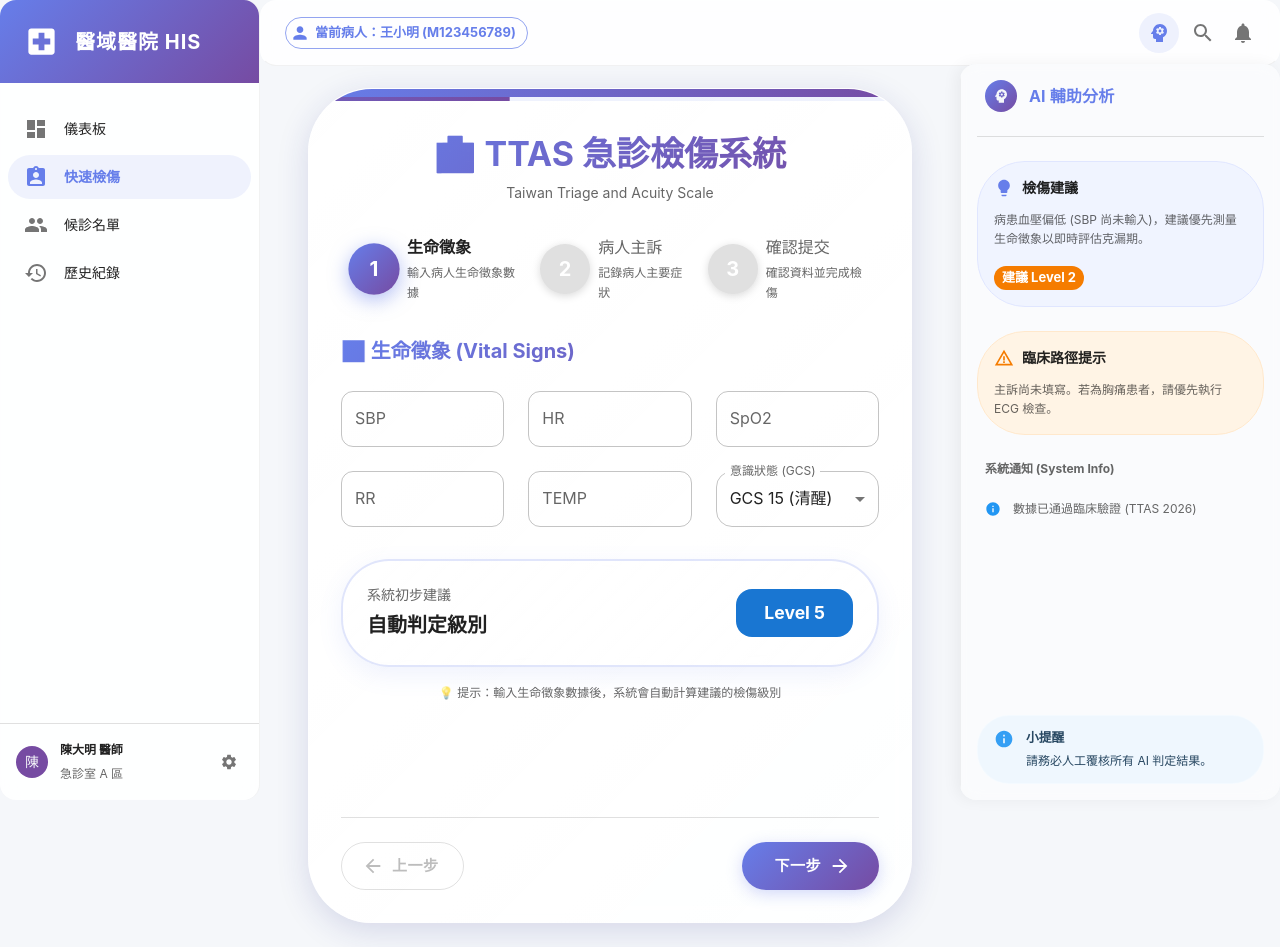
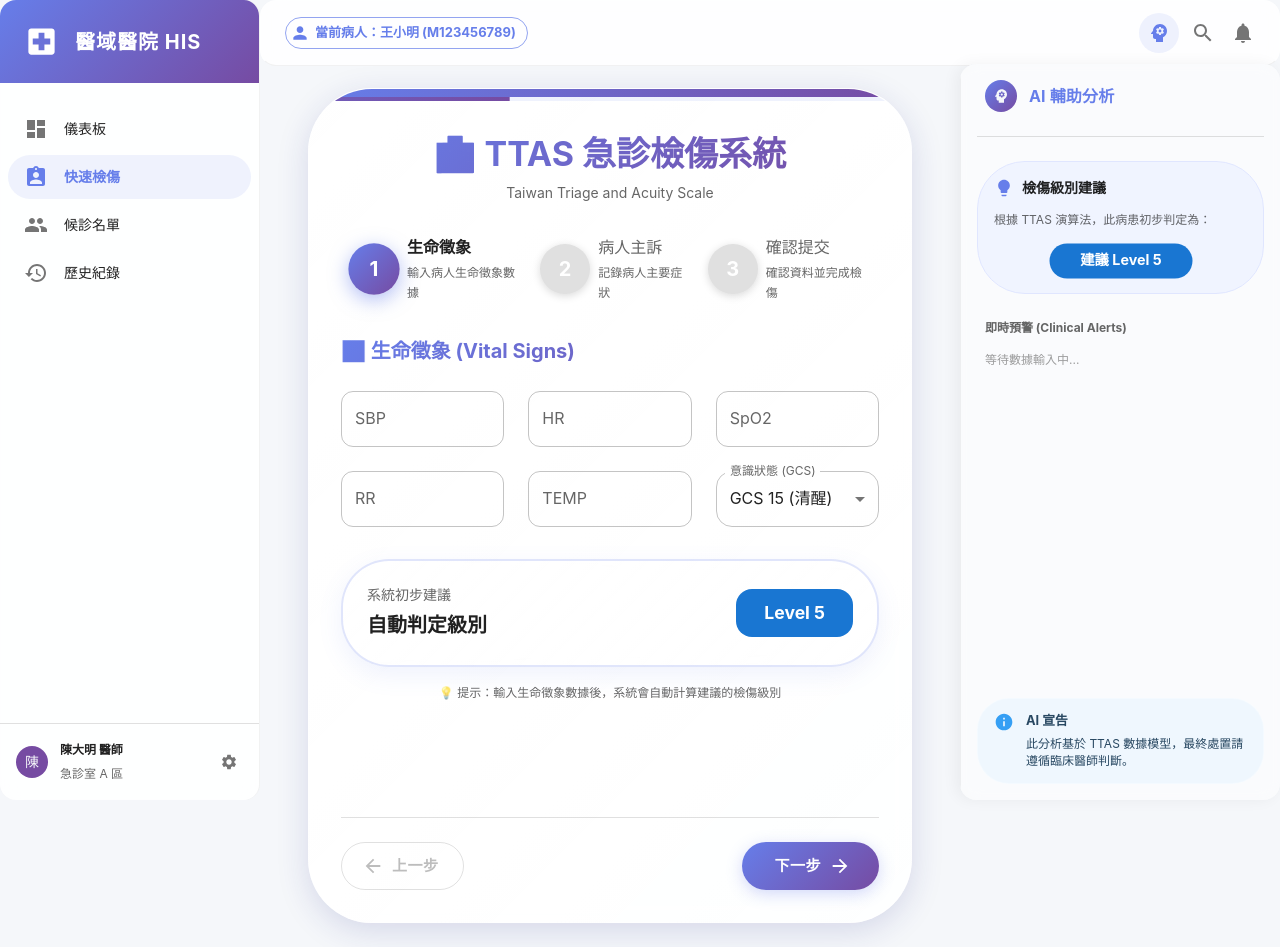
Before and after one commit to smlht2005/triage-ttas-example, a React (Vite) app: page / in a window 1280 px wide. Built offline with nearby package versions, Linux system fonts and the light colour scheme.

Commit message:
Refactor: Implemented Reactive AI Insights in InfoBar - Linked form state to real-time clinical alerts and triage level suggestions

```diff
--- a/src/components/InfoBar.tsx
+++ b/src/components/InfoBar.tsx
@@ -1,28 +1,58 @@
 /**
  * 專案名稱：醫域醫院 HIS 系統
  * 檔案名稱：InfoBar.tsx
- * 修改日期：2026-02-02
+ * 修改日期：2026-02-03
  * 修改人員：Tao (AI Assistant)
- * 修改說明：右側輔助資訊欄，顯示 AI 輔助分析、檢傷建議與臨床提示
+ * 修改說明：實現反應式 AI 輔助分析，根據生命徵象即時顯示臨床預警
  */
 import React from 'react';
 import {
   Box, Typography, Paper, Stack, Divider, Chip,
-  List, ListItem, ListItemIcon, ListItemText, Alert, AlertTitle
+  List, ListItem, ListItemIcon, ListItemText, Alert, AlertTitle, Avatar
 } from '@mui/material';
 import {
   Psychology as AIIcon,
   Lightbulb as SuggestIcon,
-  Assignment as PathIcon,
   WarningAmber as AlertIcon,
-  Info as InfoIcon
+  Info as InfoIcon,
+  CheckCircle as HealthyIcon
 } from '@mui/icons-material';
-import { SHADOWS, GRADIENTS } from '../theme/theme';
+import { GRADIENTS } from '../theme/theme';
+import { TriageFormData } from '../hooks/useTriageForm';
+import { LEVEL_COLORS, TriageLevel } from '../constants';
+import { safeParseInt } from '../utils/triageCalculator';
 
-export const InfoBar: React.FC = () => {
+interface InfoBarProps {
+  formData?: TriageFormData;
+  autoLevel?: number;
+}
+
+export const InfoBar: React.FC<InfoBarProps> = ({ formData, autoLevel = 5 }) => {
+  const vitals = formData?.vitals;
+
+  // 臨床警示邏輯
+  const getClinicalWarnings = () => {
+    const warnings = [];
+    const sbp = safeParseInt(vitals?.sbp);
+    const spo2 = safeParseInt(vitals?.spo2);
+    const hr = safeParseInt(vitals?.hr);
+
+    if (sbp > 0 && sbp < 90) warnings.push({ type: 'error', text: 'SBP < 90: 疑似低血壓休克風險！' });
+    if (spo2 > 0 && spo2 < 90) warnings.push({ type: 'error', text: 'SpO2 < 90%: 嚴重低氧血症，需立即給氧。' });
+    if (hr > 120) warnings.push({ type: 'warning', text: 'HR > 120: 心搏過速，請排除疼痛或脫水。' });
+
+    if (warnings.length === 0 && sbp > 0) {
+        warnings.push({ type: 'success', text: '目前監測數據尚在穩定範圍。' });
+    }
+
+    return warnings;
+  };
+
+  const warnings = getClinicalWarnings();
+
   return (
     <Box sx={{
-      width: 320,
+      width: '100%',
       height: '100%',
       display: 'flex',
       flexDirection: 'column',
@@ -30,7 +60,8 @@ export const InfoBar: React.FC = () => {
       p: 2,
       bgcolor: 'rgba(255, 255, 255, 0.5)',
       backdropFilter: 'blur(5px)',
-      borderLeft: '1px solid rgba(0,0,0,0.05)'
+      borderLeft: '1px solid rgba(0,0,0,0.05)',
+      overflowY: 'auto'
     }}>
       {/* 標題區 */}
       <Stack direction="row" alignItems="center" spacing={1.5} sx={{ px: 1 }}>
@@ -51,56 +82,66 @@ export const InfoBar: React.FC = () => {
 
       <Divider />
 
-      {/* 檢傷建議區 */}
+      {/* 即時建議區 */}
       <Paper elevation={0} sx={{ p: 2, borderRadius: 3, bgcolor: '#f0f4ff', border: '1px solid #e0e6ff' }}>
         <Stack direction="row" alignItems="center" spacing={1} sx={{ mb: 1.5 }}>
           <SuggestIcon color="primary" fontSize="small" />
-          <Typography variant="body2" sx={{ fontWeight: 'bold' }}>檢傷建議</Typography>
+          <Typography variant="body2" sx={{ fontWeight: 'bold' }}>檢傷級別建議</Typography>
         </Stack>
-        <Typography variant="caption" color="text.secondary" component="div" sx={{ lineHeight: 1.6 }}>
-          病患血壓偏低 (SBP 尚未輸入)，建議優先測量生命徵象以即時評估克漏期。
+        <Typography variant="caption" color="text.secondary" component="div" sx={{ lineHeight: 1.6, mb: 2 }}>
+          根據 TTAS 演算法，此病患初步判定為：
         </Typography>
-        <Box sx={{ mt: 2 }}>
-          <Chip label="建議 Level 2" size="small" sx={{ bgcolor: '#f57c00', color: 'white', fontWeight: 'bold' }} />
+        <Box sx={{ display: 'flex', justifyContent: 'center' }}>
+          <Chip
+            label={`建議 Level ${autoLevel}`}
+            size="medium"
+            sx={{
+                bgcolor: LEVEL_COLORS[autoLevel as TriageLevel],
+                color: 'white',
+                fontWeight: 'bold',
+                px: 2,
+                transform: 'scale(1.1)'
+            }}
+          />
         </Box>
       </Paper>
 
+      {/* 臨床警示與路徑 */}
+      <Box sx={{ px: 1 }}>
+        <Typography variant="caption" color="text.secondary" sx={{ fontWeight: 'bold', mb: 1.5, display: 'block' }}>
+          即時預警 (Clinical Alerts)
+        </Typography>
+        <Stack spacing={2}>
+          {warnings.length > 0 ? warnings.map((w, i) => (
+            <Alert key={i} severity={w.type as any} variant="outlined" sx={{ borderRadius: 2, py: 0 }}>
+              <Typography variant="caption" sx={{ fontWeight: 600 }}>{w.text}</Typography>
+            </Alert>
+          )) : (
+            <Typography variant="caption" color="text.disabled">等待數據輸入中...</Typography>
+          )}
+        </Stack>
+      </Box>
+
       {/* 臨床路徑提示 */}
+      {autoLevel <= 2 && (
         <Paper elevation={0} sx={{ p: 2, borderRadius: 3, bgcolor: '#fff4e5', border: '1px solid #ffe8cc' }}>
           <Stack direction="row" alignItems="center" spacing={1} sx={{ mb: 1.5 }}>
             <AlertIcon sx={{ color: '#f57c00' }} fontSize="small" />
-          <Typography variant="body2" sx={{ fontWeight: 'bold' }}>臨床路徑提示</Typography>
+            <Typography variant="body2" sx={{ fontWeight: 'bold' }}>危急臨床路徑</Typography>
           </Stack>
           <Typography variant="caption" color="text.secondary" component="div" sx={{ lineHeight: 1.6 }}>
-          主訴尚未填寫。若為胸痛患者，請優先執行 ECG 檢查。
+            建議立即啟動 **快速通關路徑**，通知急救團隊並準備生理監視器。
           </Typography>
         </Paper>
-
-      {/* 歷史類似案例 */}
-      <Box sx={{ px: 1 }}>
-        <Typography variant="caption" color="text.secondary" sx={{ fontWeight: 'bold', mb: 1, display: 'block' }}>
-          系統通知 (System Info)
-        </Typography>
-        <List dense>
-          <ListItem disablePadding sx={{ mb: 1 }}>
-            <ListItemIcon sx={{ minWidth: 28 }}><InfoIcon sx={{ fontSize: 16 }} color="info" /></ListItemIcon>
-            <ListItemText
-              primary="數據已通過臨床驗證 (TTAS 2026)"
-              primaryTypographyProps={{ variant: 'caption', color: 'text.secondary' }}
-            />
-          </ListItem>
-        </List>
-      </Box>
+      )}
 
       <Box sx={{ flexGrow: 1 }} />
 
       {/* 底部導引 */}
       <Alert severity="info" icon={<InfoIcon fontSize="small" />} sx={{ borderRadius: 2, '& .MuiAlert-message': { fontSize: '0.75rem' } }}>
-        <AlertTitle sx={{ fontSize: '0.8rem', fontWeight: 'bold' }}>小提醒</AlertTitle>
-        請務必人工覆核所有 AI 判定結果。
+        <AlertTitle sx={{ fontSize: '0.8rem', fontWeight: 'bold' }}>AI 宣告</AlertTitle>
+        此分析基於 TTAS 數據模型，最終處置請遵循臨床醫師判斷。
       </Alert>
     </Box>
   );
 };
-
-import { Avatar } from '@mui/material';
--- a/src/components/MainLayout.tsx
+++ b/src/components/MainLayout.tsx
@@ -30,6 +30,8 @@ import { TriageDashboard } from './TriageDashboard';
 import { PatientList } from './PatientList';
 import { StepperForm } from './StepperForm';
 import { InfoBar } from './InfoBar';
+import { useTriageForm } from '../hooks/useTriageForm';
+import { FormProvider } from 'react-hook-form';
 
 const drawerWidth = 260;
 const infoBarWidthDesktop = 320;
@@ -42,6 +44,11 @@ export const MainLayout: React.FC = () => {
   const [mobileOpen, setMobileOpen] = useState(false);
   const [infoOpen, setInfoOpen] = useState(isDesktop);
   const [currentView, setCurrentView] = useState('triage');
+
+  // 將表單狀態提升至 Layout 層級，實現 InfoBar 連動
+  const triageForm = useTriageForm();
+  const { formMethods, autoLevel } = triageForm;
+  const formData = formMethods.watch();
 
   const handleDrawerToggle = () => {
     setMobileOpen(!mobileOpen);
@@ -58,8 +65,8 @@ export const MainLayout: React.FC = () => {
     switch (currentView) {
       case 'dashboard': return <TriageDashboard />;
       case 'patients': return <PatientList />;
-      case 'triage': return <StepperForm />;
-      default: return <StepperForm />;
+      case 'triage': return <StepperForm triageForm={triageForm} />;
+      default: return <StepperForm triageForm={triageForm} />;
     }
   };
 
@@ -263,7 +270,7 @@ export const MainLayout: React.FC = () => {
             <IconButton onClick={() => setInfoOpen(false)} color="inherit"><CloseIcon /></IconButton>
           </Box>
         )}
-        <InfoBar />
+        <InfoBar formData={formData} autoLevel={autoLevel} />
       </Drawer>
     </Box>
   );
--- a/src/components/StepperForm.tsx
+++ b/src/components/StepperForm.tsx
@@ -28,6 +28,7 @@ import { ComplaintStep } from './steps/ComplaintStep';
 import { ConfirmationStep } from './steps/ConfirmationStep';
 import { SuccessDialog } from './SuccessDialog';
 import { ANIMATION_DURATION } from '../theme/theme';
+import { TriageFormData } from '../hooks/useTriageForm';
 
 const steps = [
   { label: '生命徵象', description: '輸入病人生命徵象數據' },
@@ -35,7 +36,11 @@ const steps = [
   { label: '確認提交', description: '確認資料並完成檢傷' }
 ];
 
-export const StepperForm: React.FC = () => {
+interface StepperFormProps {
+  triageForm: any; // 為了快速開發暫用 any，理想應定義類型
+}
+
+export const StepperForm: React.FC<StepperFormProps> = ({ triageForm }) => {
   const theme = useTheme();
   const isMobile = useMediaQuery(theme.breakpoints.down('sm'));
   const isTablet = useMediaQuery(theme.breakpoints.down('md'));
@@ -49,7 +54,7 @@ export const StepperForm: React.FC = () => {
     handleNext,
     handleBack,
     handleReset
-  } = useTriageForm();
+  } = triageForm;
 
   const [showSuccessDialog, setShowSuccessDialog] = useState(false);
   const [slideIn, setSlideIn] = useState(true);
--- a/src/hooks/useTriageForm.ts
+++ b/src/hooks/useTriageForm.ts
@@ -42,8 +42,9 @@ export const useTriageForm = () => {
 
   const { watch, setValue, trigger } = formMethods;
 
-  // 監聽生命徵象變動
-  const watchedVitals = watch('vitals');
+  // 監聽完整表單數據，包含生命徵象與主訴
+  const formData = watch();
+  const watchedVitals = formData.vitals;
 
   // 自動計算檢傷級別
   const autoLevel = calculateTriageLevel(watchedVitals as VitalsData);
```
Lines whose indentation alone changed are shown as unchanged.
